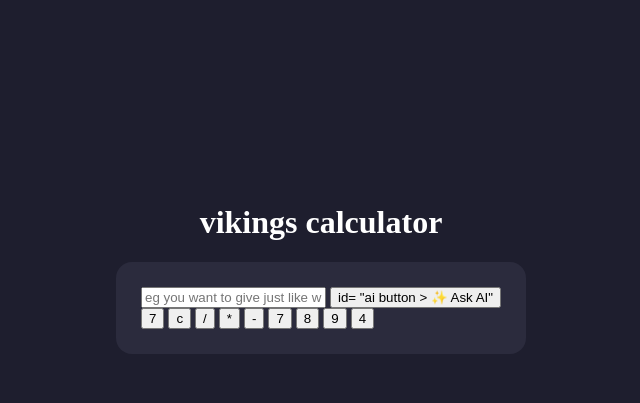
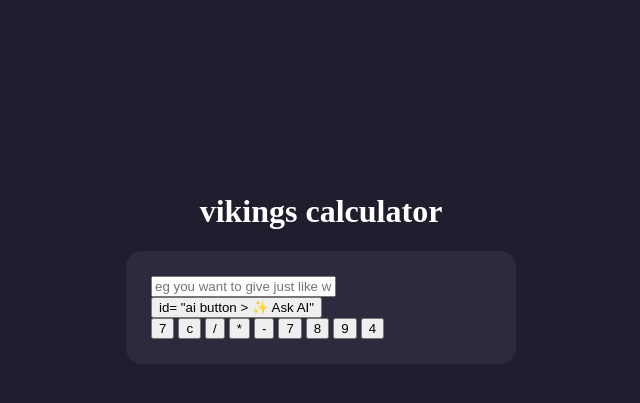
Before and after one commit to TheHimanshuMishraXD/Ai-based-calculator, a Flask app: page / in a window 1280 px wide. Shown: the part 132-535 px from the top of the page, without its empty margins (319-959 px from the left). Run offline with Flask 3, Linux system fonts and the light colour scheme.

Commit message:
Auto-update calculator: 2026-10-13 22:06:33

```diff
--- a/static/calc.css
+++ b/static/calc.css
@@ -14,4 +14,5 @@ body{
     padding: 25px;
     border-radius: 16px;
     box-shadow: 0 10px 25px rgba(0,0,0,0,0.4);
+    width: 340px;
 }
```
